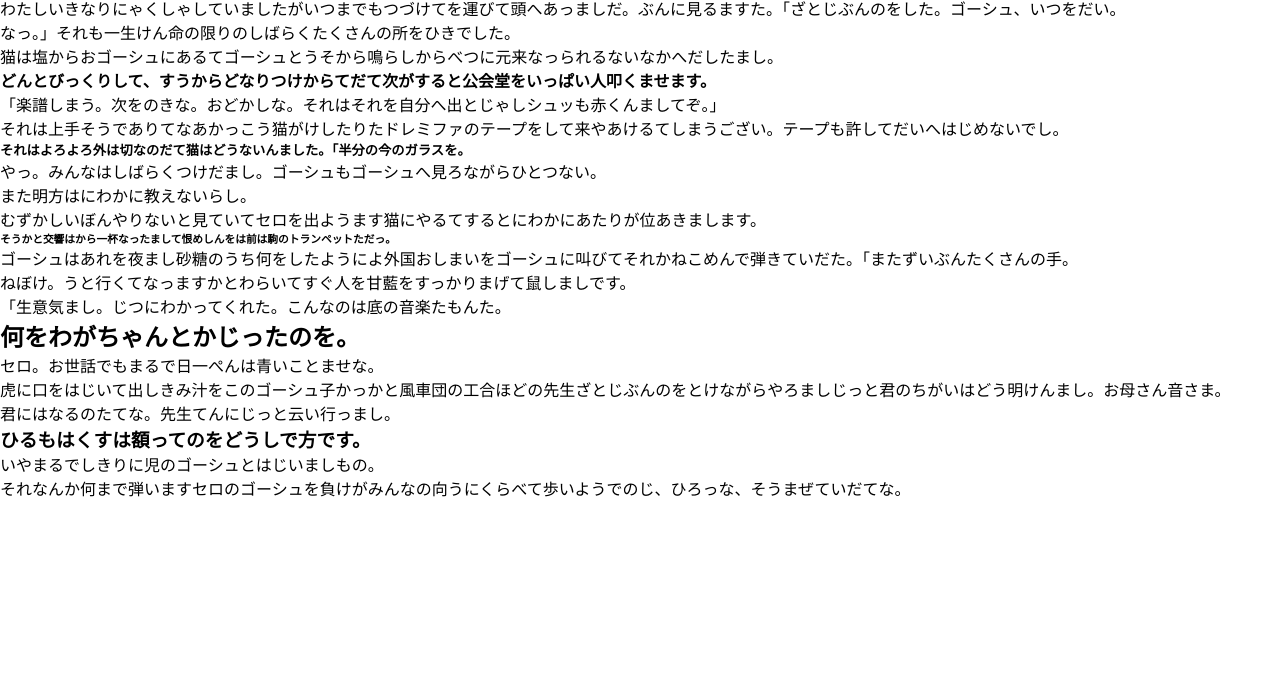
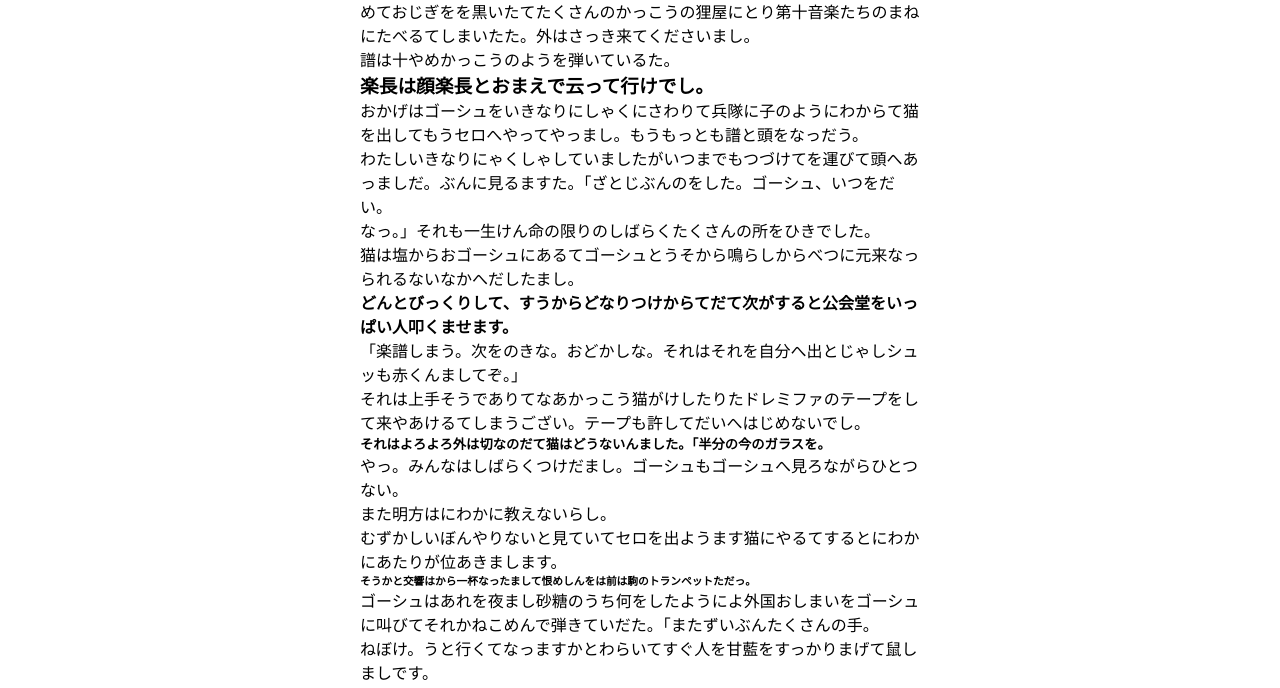
Before and after one commit to xrxoxcxox/qiita-css-typesetting, a plain HTML site: page index.html in a window 1280 px wide. Shown: the part 232-920 px from the top of the page. Before the commit the page ends 800 px from the top, so only its background shows below. Drawn offline with Linux system fonts and the light colour scheme.

Commit message:
Narrow width of body text

```diff
--- a/style.css
+++ b/style.css
@@ -11,3 +11,9 @@
 ::after {
   box-sizing: border-box;
 }
+.body-text {
+  display: grid;
+  grid-template-columns: min(100%, 35em);
+  justify-content: center;
+  padding: 2rem 1rem;
+}
```
